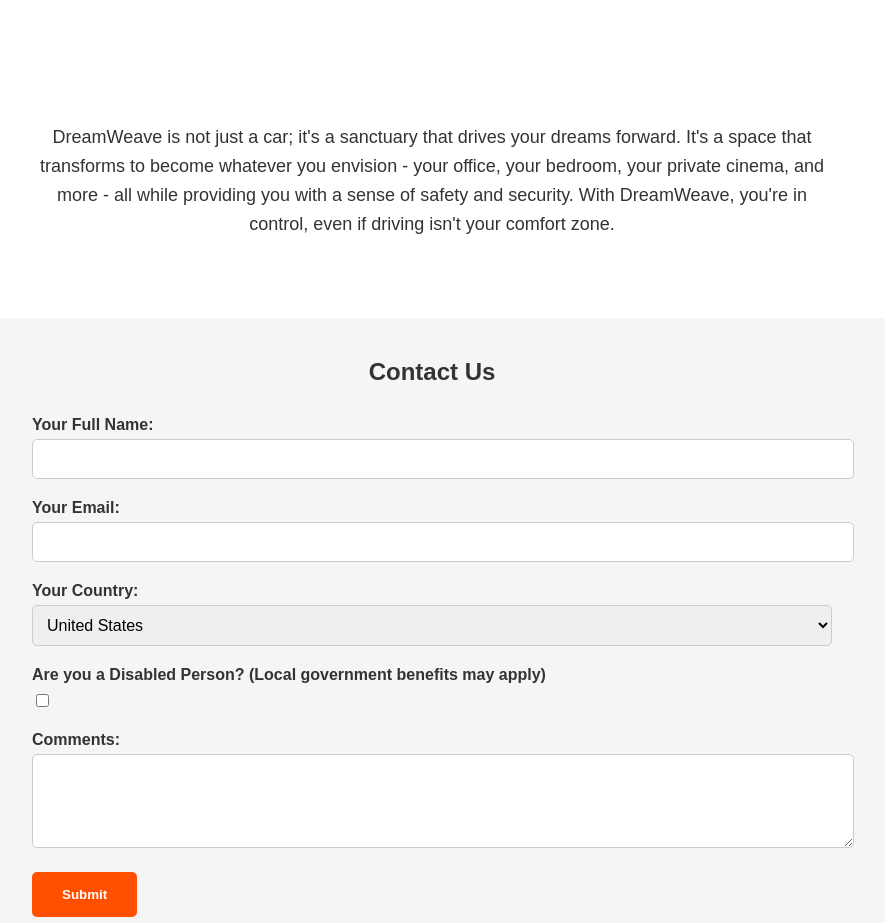
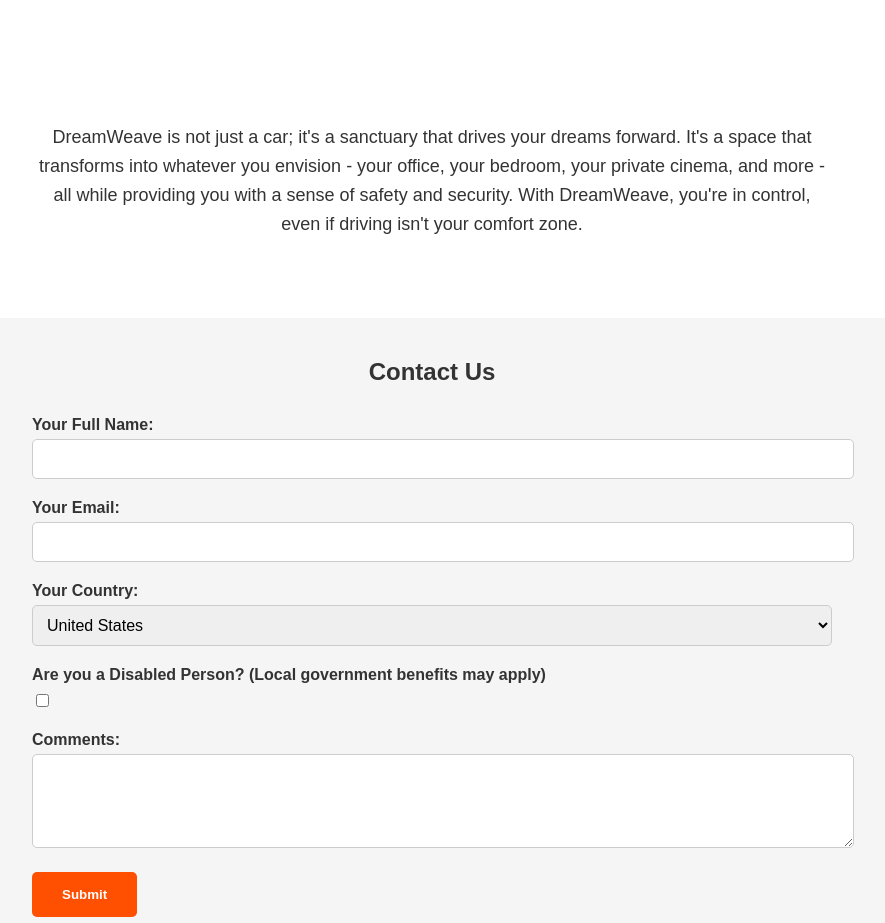
Before and after one commit to gonzalomolina1990/dreamweave, a plain HTML site: page index.html in a window 1280 px wide. Shown: the part 1720-2643 px from the top of the page, without its empty margins (208-1093 px from the left). Drawn offline with Linux system fonts and the light colour scheme.

Commit message:
copy fix

```diff
--- a/index.html
+++ b/index.html
@@ -104,7 +104,7 @@
     <section class="feature2">
         <div class="feature-content">
             <h2>Guided Dreams, Fearless Drives</h2>
-            <p>DreamWeave is not just a car; it's a sanctuary that drives your dreams forward. It's a space that transforms to become whatever you envision - your office, your bedroom, your private cinema, and more - all while providing you with a sense of safety and security. With DreamWeave, you're in control, even if driving isn't your comfort zone.</p>
+            <p>DreamWeave is not just a car; it's a sanctuary that drives your dreams forward. It's a space that transforms into whatever you envision - your office, your bedroom, your private cinema, and more - all while providing you with a sense of safety and security. With DreamWeave, you're in control, even if driving isn't your comfort zone.</p>
         </div>
     </section>
 
```
